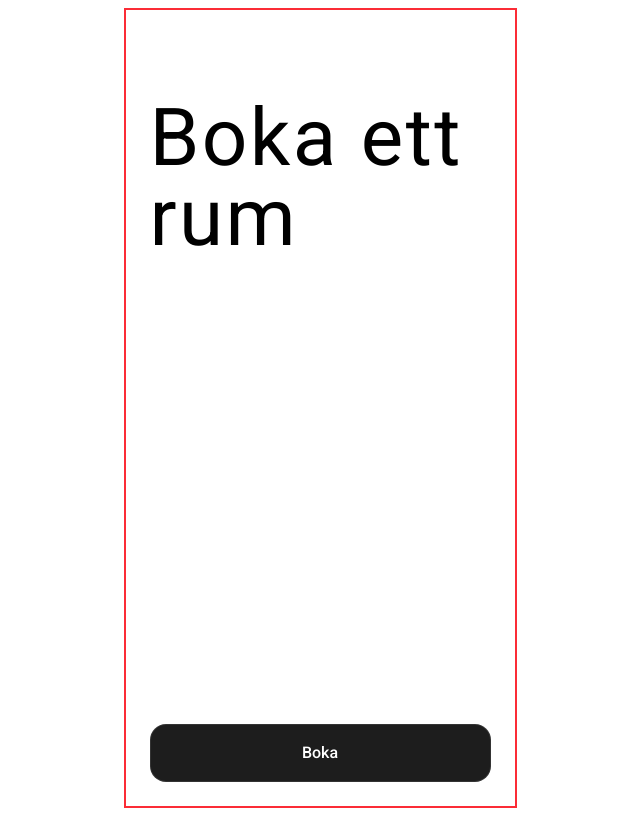
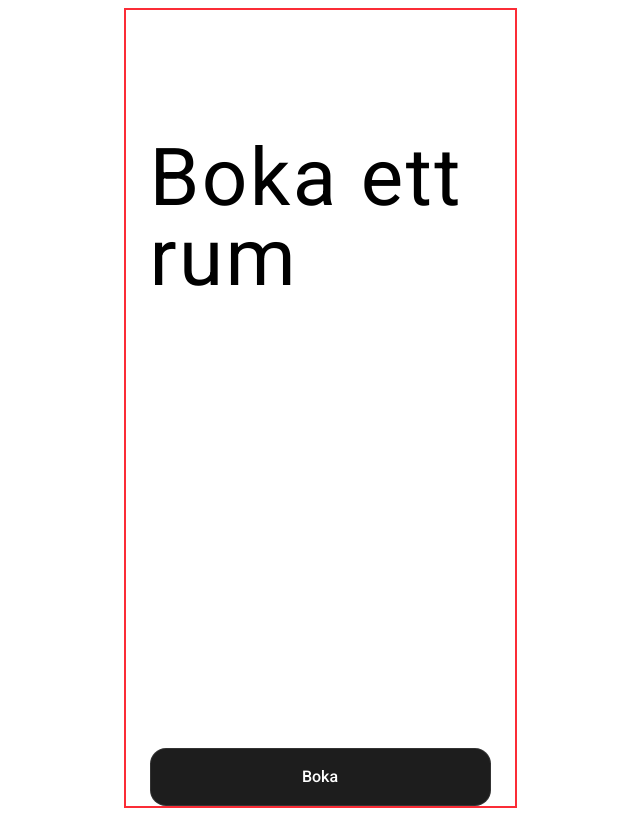
Before and after one commit to pernillasterner/bm, a Next.js app: page / in a window 1280 px wide. Shown: the whole page, without its empty margins (320-960 px from the left). Built offline with nearby package versions, Linux system fonts and the light colour scheme.

Commit message:
Add padding

```diff
--- a/src/pages/components/Layout.tsx
+++ b/src/pages/components/Layout.tsx
@@ -14,7 +14,7 @@ export default function Layout({children, title = "Boka ett möte"}: { children:
       <meta name="description" content="Boka ett möte" />
     </Head>
       <div className={`${roboto.className} font-sans flex items-center justify-center p-2`}>
-        <main className="border-red-500 border-2 w-full max-w-[393px] max-h-[852px] h-[100svh] flex flex-col p-6">
+        <main className="border-red-500 border-2 w-full max-w-[393px] max-h-[852px] h-[100svh] flex flex-col pt-16 px-6">
           {children}
         </main>
       </div>
```
